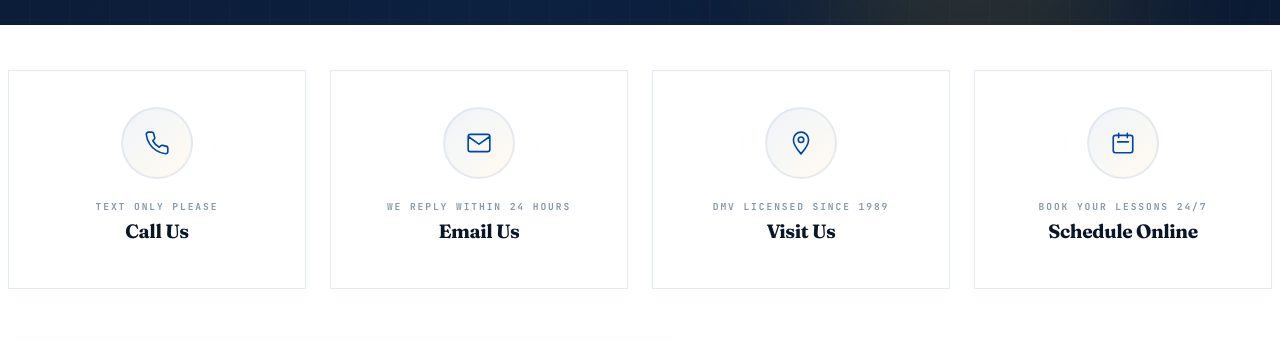
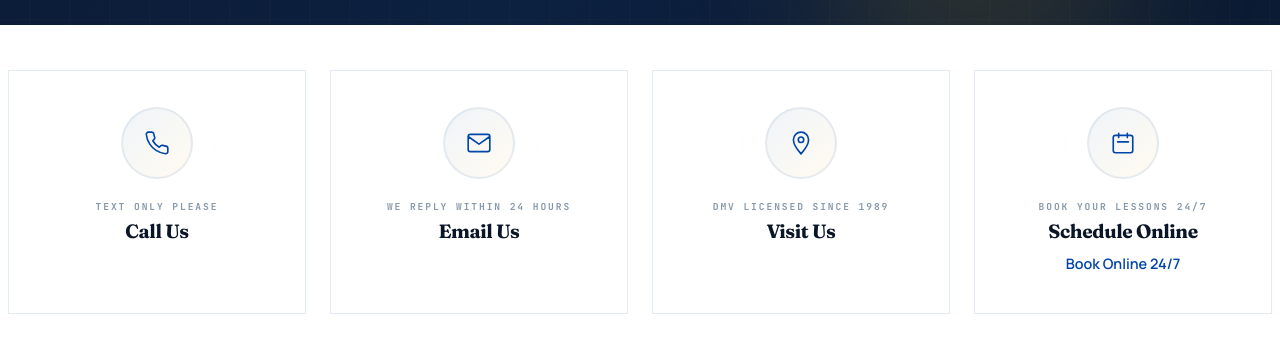
Before and after one commit to KAKOLY-AKHTER/driving-school, a React (Vite) app: page /contact in a window 1280 px wide. Shown: the part 610-952 px from the top of the page. Built offline with nearby package versions, Linux system fonts and the light colour scheme; no server answers.

Commit message:
Fix anchor scroll on home sections and internalize contact schedule link

```diff
--- a/src/App.jsx
+++ b/src/App.jsx
@@ -41,8 +41,21 @@ function LayoutSetup({ children }) {
   const observerRef = useRef(null)
 
   useEffect(() => {
+    if (location.hash) {
+      const id = location.hash.slice(1)
+      const timeout = setTimeout(() => {
+        const el = document.getElementById(id)
+        if (el) {
+          const top = el.getBoundingClientRect().top + window.scrollY - 180
+          window.scrollTo({ top, behavior: 'smooth' })
+        } else {
+          window.scrollTo(0, 0)
+        }
+      }, 150)
+      return () => clearTimeout(timeout)
+    }
     window.scrollTo(0, 0)
-  }, [location.pathname])
+  }, [location.pathname, location.hash])
 
   useEffect(() => {
     if (observerRef.current) observerRef.current.disconnect()
--- a/src/pages/ContactPage.jsx
+++ b/src/pages/ContactPage.jsx
@@ -1,4 +1,5 @@
 import { useState, useEffect } from 'react'
+import { Link } from 'react-router-dom'
 import ServiceAreas from '../components/ServiceAreas'
 import { makeEmbedCode } from '../api'
 import { usePageMeta } from '../usePageMeta'
@@ -42,8 +43,8 @@ const CONTACTS = [
     key: 'schedule',
     label: 'Schedule Online',
     sublabel: 'Book your lessons 24/7',
-    valueKey: 'scheduleLabel',
-    hrefKey: 'scheduleLink',
+    href: '/schedule',
+    display: 'Book Online 24/7',
     icon: 'M8 7V3m8 4V3m-9 8h10M5 21h14a2 2 0 002-2V7a2 2 0 00-2-2H5a2 2 0 00-2 2v12a2 2 0 002 2z',
   },
 ]
@@ -489,18 +490,12 @@ export default function ContactPage() {
             marginBottom: '4rem',
           }}>
             {CONTACTS.map((c) => {
-              const val = settings ? settings[c.valueKey] || c.fallback || '' : ''
+              const internal = c.href
+              const val = internal ? (c.display || '') : (settings ? settings[c.valueKey] || c.fallback || '' : '')
               const subval = c.subvalueKey && settings ? settings[c.subvalueKey] || '' : ''
-              const href = c.hrefPrefix ? c.hrefPrefix + val : (settings ? settings[c.hrefKey] || '' : '')
-              return (
-                <a
-                  key={c.key}
-                  href={href}
-                  target={href.startsWith('http') ? '_blank' : undefined}
-                  rel={href.startsWith('http') ? 'noopener noreferrer' : undefined}
-                  className="c-contact-card"
-                  style={{ textDecoration: 'none', color: 'inherit' }}
-                >
+              const href = internal || (c.hrefPrefix ? c.hrefPrefix + val : (settings ? settings[c.hrefKey] || '' : ''))
+              const inner = (
+                <>
                   <div className="c-icon-wrap">
                     <svg width="26" height="26" viewBox="0 0 24 24" fill="none" stroke={SKY_BLUE} strokeWidth="1.5" strokeLinecap="round" strokeLinejoin="round">
                       <path d={c.icon} />
@@ -525,6 +520,7 @@ export default function ContactPage() {
                     marginBottom: '0.6rem',
                   }}>{c.label}</h3>
 
+                  {val && (
                     <p style={{
                       fontFamily: 'var(--font-body)',
                       fontSize: '0.9rem',
@@ -532,6 +528,7 @@ export default function ContactPage() {
                       fontWeight: 600,
                       wordBreak: 'break-word',
                     }}>{val}</p>
+                  )}
 
                   {subval && (
                     <p style={{
@@ -541,6 +538,27 @@ export default function ContactPage() {
                       marginTop: '0.15rem',
                     }}>{subval}</p>
                   )}
+                </>
+              )
+              return internal ? (
+                <Link
+                  key={c.key}
+                  to={internal}
+                  className="c-contact-card"
+                  style={{ textDecoration: 'none', color: 'inherit' }}
+                >
+                  {inner}
+                </Link>
+              ) : (
+                <a
+                  key={c.key}
+                  href={href}
+                  target={href.startsWith('http') ? '_blank' : undefined}
+                  rel={href.startsWith('http') ? 'noopener noreferrer' : undefined}
+                  className="c-contact-card"
+                  style={{ textDecoration: 'none', color: 'inherit' }}
+                >
+                  {inner}
                 </a>
               )
             })}
```
Lines whose indentation alone changed are shown as unchanged.
